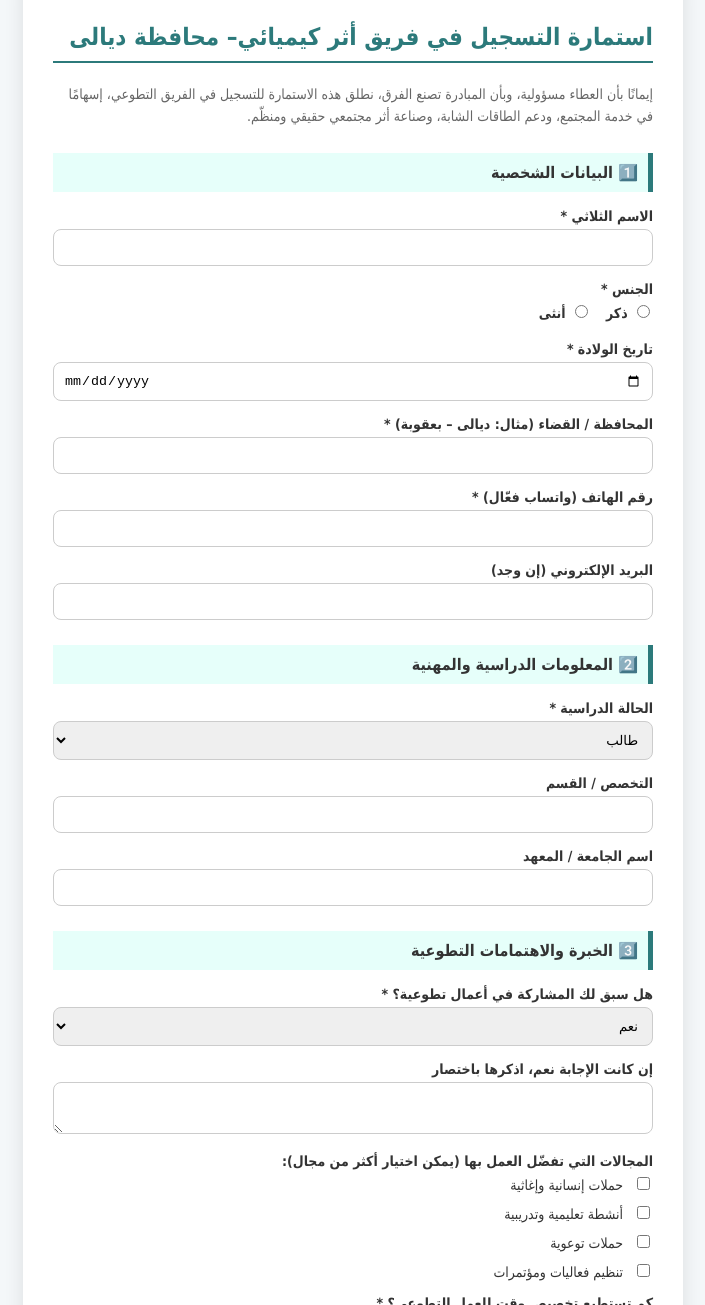
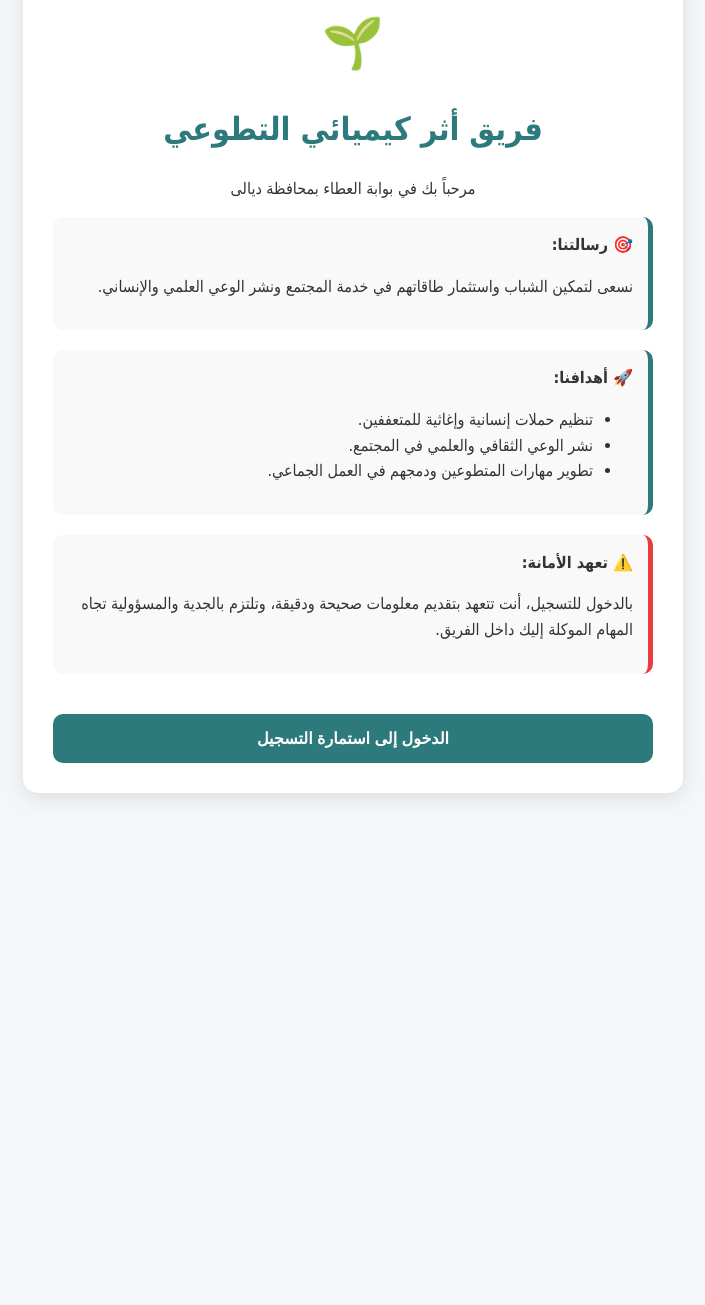
Before and after one commit to abdullllllah2000-bit/Chemistry-volunter, a plain HTML site: page index.html in a window 1280 px wide. Shown: the part 55-1360 px from the top of the page, without its empty margins (287-992 px from the left). After the commit the page ends 876 px from the top, so only its background shows below. Drawn offline with Linux system fonts and the light colour scheme.

Commit message:
Update index.html

```diff
--- a/index.html
+++ b/index.html
@@ -3,29 +3,69 @@
 <head>
     <meta charset="UTF-8">
     <meta name="viewport" content="width=device-width, initial-scale=1.0">
-    <title>تسجيل فريق أثر كيميائي التطوعي</title>
+    <title>فريق أثر كيميائي التطوعي</title>
     <style>
-        body { font-family: 'Tahoma', sans-serif; background: #f4f7f9; padding: 20px; color: #333; }
+        body { font-family: 'Tahoma', sans-serif; background: #f4f7f9; padding: 20px; color: #333; line-height: 1.6; }
         .container { background: white; max-width: 600px; margin: auto; padding: 30px; border-radius: 15px; box-shadow: 0 5px 20px rgba(0,0,0,0.1); }
+
+        /* تصميم الواجهة الأولى */
+        #welcome-screen { text-align: center; }
+        .logo-placeholder { font-size: 50px; margin-bottom: 10px; }
+        h1 { color: #2c7a7b; margin-bottom: 20px; }
+        .info-card { background: #f9f9f9; padding: 15px; border-radius: 10px; text-align: right; margin-bottom: 20px; border-right: 5px solid #2c7a7b; }
+
+        /* تصميم الاستمارة (مخفية في البداية) */
+        #form-screen { display: none; }
+
         h2 { color: #2c7a7b; border-bottom: 2px solid #2c7a7b; padding-bottom: 10px; }
         h3 { background: #e6fffa; padding: 10px; border-right: 5px solid #2c7a7b; font-size: 16px; margin-top: 25px; }
-        p.desc { font-size: 14px; color: #666; line-height: 1.6; }
+
         .field { margin-bottom: 15px; text-align: right; }
         label { display: block; font-weight: bold; margin-bottom: 5px; font-size: 14px; }
         input, select, textarea { width: 100%; padding: 10px; border: 1px solid #ccc; border-radius: 8px; box-sizing: border-box; }
-        .radio-group { display: flex; gap: 15px; align-items: center; margin-top: 5px; }
-        .radio-group input { width: auto; }
-        .checkbox-group { display: block; margin-bottom: 10px; font-size: 14px; }
+
+        .radio-group, .checkbox-group { display: block; margin-top: 5px; text-align: right; }
         .checkbox-group input { width: auto; margin-left: 10px; }
-        button { width: 100%; padding: 15px; background: #2c7a7b; color: white; border: none; border-radius: 10px; font-size: 16px; cursor: pointer; font-weight: bold; margin-top: 20px; }
-        button:hover { background: #1e5a5c; }
+
+        button { width: 100%; padding: 15px; background: #2c7a7b; color: white; border: none; border-radius: 10px; font-size: 16px; cursor: pointer; font-weight: bold; margin-top: 20px; transition: 0.3s; }
+        button:hover { background: #1e5a5c; transform: translateY(-2px); }
+        .btn-secondary { background: #718096; margin-top: 10px; }
     </style>
 </head>
 <body>
 
 <div class="container">
-    <h2>استمارة التسجيل في فريق أثر كيميائي– محافظة ديالى</h2>
-    <p class="desc">إيمانًا بأن العطاء مسؤولية، وبأن المبادرة تصنع الفرق، نطلق هذه الاستمارة للتسجيل في الفريق التطوعي، إسهامًا في خدمة المجتمع، ودعم الطاقات الشابة، وصناعة أثر مجتمعي حقيقي ومنظّم.</p>
+
+    <div id="welcome-screen">
+        <div class="logo-placeholder">🌱</div>
+        <h1>فريق أثر كيميائي التطوعي</h1>
+        <p>مرحباً بك في بوابة العطاء بمحافظة ديالى</p>
+
+        <div class="info-card">
+            <strong>🎯 رسالتنا:</strong>
+            <p>نسعى لتمكين الشباب واستثمار طاقاتهم في خدمة المجتمع ونشر الوعي العلمي والإنساني.</p>
+        </div>
+
+        <div class="info-card">
+            <strong>🚀 أهدافنا:</strong>
+            <ul>
+                <li>تنظيم حملات إنسانية وإغاثية للمتعففين.</li>
+                <li>نشر الوعي الثقافي والعلمي في المجتمع.</li>
+                <li>تطوير مهارات المتطوعين ودمجهم في العمل الجماعي.</li>
+            </ul>
+        </div>
+
+        <div class="info-card" style="border-right-color: #e53e3e;">
+            <strong>⚠️ تعهد الأمانة:</strong>
+            <p>بالدخول للتسجيل، أنت تتعهد بتقديم معلومات صحيحة ودقيقة، وتلتزم بالجدية والمسؤولية تجاه المهام الموكلة إليك داخل الفريق.</p>
+        </div>
+
+        <button onclick="showForm()">الدخول إلى استمارة التسجيل</button>
+    </div>
+
+    <div id="form-screen">
+        <h2>استمارة الانضمام للفريق</h2>
+        <p style="font-size: 13px; color: #666;">يرجى ملء كافة الحقول المطلوبة بدقة.</p>
 
         <form id="volunteerForm">
             <h3>1️⃣ البيانات الشخصية</h3>
@@ -35,127 +75,111 @@
             </div>
             <div class="field">
                 <label>الجنس *</label>
-            <div class="radio-group">
-                <label><input type="radio" name="gender" value="ذكر" required> ذكر</label>
-                <label><input type="radio" name="gender" value="أنثى"> أنثى</label>
-            </div>
+                <select name="gender" required>
+                    <option value="">اختر الجنس</option>
+                    <option value="ذكر">ذكر</option>
+                    <option value="أنثى">أنثى</option>
+                </select>
             </div>
             <div class="field">
                 <label>تاريخ الولادة *</label>
                 <input type="date" name="dob" required>
             </div>
             <div class="field">
-            <label>المحافظة / القضاء (مثال: ديالى – بعقوبة) *</label>
-            <input type="text" name="location" required>
+                <label>المحافظة / القضاء *</label>
+                <input type="text" name="location" placeholder="مثال: ديالى - بعقوبة" required>
             </div>
             <div class="field">
                 <label>رقم الهاتف (واتساب فعّال) *</label>
-            <input type="tel" name="phone" pattern="[0-9+]{10,15}" required>
-        </div>
-        <div class="field">
-            <label>البريد الإلكتروني (إن وجد)</label>
-            <input type="email" name="email">
+                <input type="tel" name="phone" required>
             </div>
 
-        <h3>2️⃣ المعلومات الدراسية والمهنية</h3>
+            <h3>2️⃣ المسار الأكاديمي والمهني</h3>
             <div class="field">
-            <label>الحالة الدراسية *</label>
+                <label>الحالة الدراسية/المهنية *</label>
                 <select name="eduStatus" required>
                     <option value="طالب">طالب</option>
                     <option value="خريج">خريج</option>
                     <option value="موظف">موظف</option>
-                <option value="عاطل عن العمل">عاطل عن العمل</option>
+                    <option value="كاسب">كاسب</option>
                 </select>
             </div>
             <div class="field">
-            <label>التخصص / القسم</label>
+                <label>التخصص أو القسم</label>
                 <input type="text" name="major">
             </div>
+
+            <h3>3️⃣ الاهتمامات التطوعية</h3>
             <div class="field">
-            <label>اسم الجامعة / المعهد</label>
-            <input type="text" name="university">
-        </div>
-
-        <h3>3️⃣ الخبرة والاهتمامات التطوعية</h3>
-        <div class="field">
-            <label>هل سبق لك المشاركة في أعمال تطوعية؟ *</label>
-            <select name="hasExperience" required>
-                <option value="نعم">نعم</option>
-                <option value="لا">لا</option>
-            </select>
-        </div>
-        <div class="field">
-            <label>إن كانت الإجابة نعم، اذكرها باختصار</label>
-            <textarea name="expDetails"></textarea>
-        </div>
-        <div class="field">
-            <label>المجالات التي تفضّل العمل بها (يمكن اختيار أكثر من مجال):</label>
+                <label>المجالات المفضلة:</label>
                 <div class="checkbox-group"><input type="checkbox" name="interests" value="حملات إنسانية"> حملات إنسانية وإغاثية</div>
                 <div class="checkbox-group"><input type="checkbox" name="interests" value="أنشطة تعليمية"> أنشطة تعليمية وتدريبية</div>
                 <div class="checkbox-group"><input type="checkbox" name="interests" value="حملات توعوية"> حملات توعوية</div>
-            <div class="checkbox-group"><input type="checkbox" name="interests" value="تنظيم فعاليات"> تنظيم فعاليات ومؤتمرات</div>
-        </div>
-        <div class="field">
-            <label>كم تستطيع تخصيص وقت للعمل التطوعي؟ *</label>
-            <select name="timeCommit" required>
-                <option value="يوم واحد أسبوعيًا">يوم واحد أسبوعيًا</option>
-                <option value="يومان">يومان</option>
-                <option value="حسب الحاجة">حسب الحاجة</option>
-                <option value="غير محدد">غير محدد</option>
-            </select>
+                <div class="checkbox-group"><input type="checkbox" name="interests" value="تنظيم"> تنظيم فعاليات</div>
             </div>
 
-        <h3>4️⃣ الدافع الشخصي</h3>
             <div class="field">
-            <label>لماذا ترغب بالانضمام إلى الفريق التطوعي؟ *</label>
-            <textarea name="motivation" required></textarea>
-        </div>
-        <div class="field">
-            <label>هل أنت ملتزم بالعمل بروح الفريق واحترام التعليمات؟ *</label>
-            <select name="commitment" required>
-                <option value="نعم">نعم</option>
-                <option value="نعم وبكل جدية">نعم وبكل جدية</option>
-            </select>
+                <label>لماذا ترغب بالانضمام إلينا؟ *</label>
+                <textarea name="motivation" rows="3" required></textarea>
             </div>
 
-        <h3>5️⃣ التعهد</h3>
             <div class="checkbox-group">
-            <label><input type="checkbox" required> أتعهد بأن المعلومات المقدّمة صحيحة، وألتزم بقيم العمل التطوعي وروح الفريق الواحد. *</label>
+                <label><input type="checkbox" required> أتعهد بصحة البيانات والالتزام بالنظام الداخلي للفريق. *</label>
             </div>
 
-        <button type="submit" id="btnSubmit">إرسال البيانات</button>
+            <button type="submit" id="btnSubmit">إرسال البيانات الآن</button>
+            <button type="button" class="btn-secondary" onclick="showWelcome()">رجوع للخلف</button>
         </form>
     </div>
 
+</div>
+
 <script>
+    const welcomeScreen = document.getElementById('welcome-screen');
+    const formScreen = document.getElementById('form-screen');
     const form = document.getElementById('volunteerForm');
     const btn = document.getElementById('btnSubmit');
 
+    // وظائف التنقل
+    function showForm() {
+        welcomeScreen.style.display = 'none';
+        formScreen.style.display = 'block';
+        window.scrollTo(0, 0);
+    }
+
+    function showWelcome() {
+        formScreen.style.display = 'none';
+        welcomeScreen.style.display = 'block';
+        window.scrollTo(0, 0);
+    }
+
+    // معالجة الإرسال
     form.onsubmit = async (e) => {
         e.preventDefault();
         btn.disabled = true;
         btn.innerText = "جاري الإرسال...";
 
-        // ضع رابط الـ exec الخاص بك هنا
         const scriptURL = "https://script.google.com/macros/s/AKfycbzjdEX4Y6wnl9sHb5tnxz7lTdlMf9cyjVJl_7I9C-01YdR6eIjEypjqOYZ3ptmf3-2r3Q/exec";
 
         try {
-            // تجميع خيارات الاختيار المتعدد (Checkbox)
             const formData = new FormData(form);
             const interests = [];
             document.querySelectorAll('input[name="interests"]:checked').forEach(cb => interests.push(cb.value));
             formData.set('interests', interests.join(' - '));
 
             await fetch(scriptURL, { method: 'POST', body: formData, mode: 'no-cors'});
-            alert("شكرًا لتسجيلك 🌱\nنثمّن رغبتك في العطاء والمبادرة، وسيتم التواصل مع المقبولين لاحقًا.");
+
+            alert("تم استلام طلبك بنجاح! 🌱\nشكراً لروحك التطوعية، سنتواصل معك قريباً.");
             form.reset();
+            showWelcome();
         } catch (error) {
-            alert("حدث خطأ في الإرسال.");
+            alert("حدث خطأ أثناء الإرسال، يرجى المحاولة لاحقاً.");
         } finally {
             btn.disabled = false;
-            btn.innerText = "إرسال البيانات";
+            btn.innerText = "إرسال البيانات الآن";
         }
     };
 </script>
+
 </body>
 </html>
```
Lines whose indentation alone changed are shown as unchanged.
